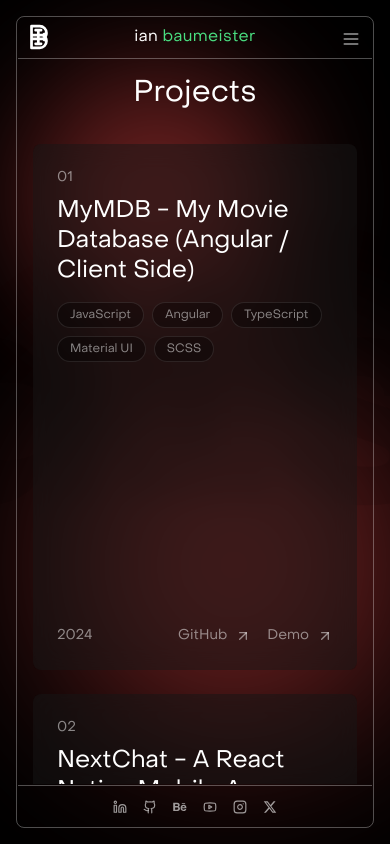
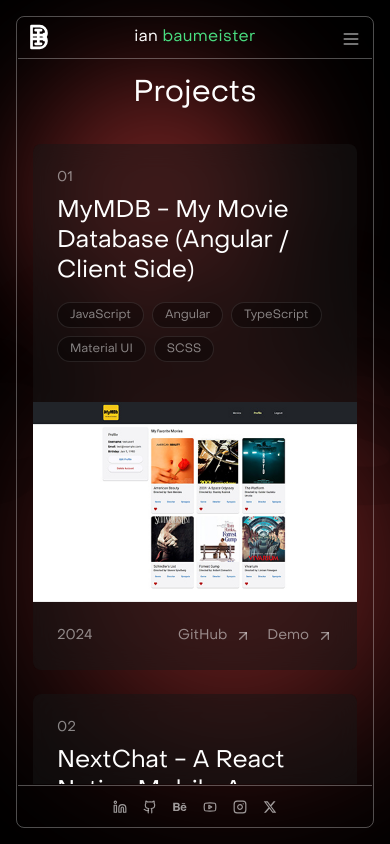
Before and after one commit to ibxibx/portfolio-react, a React (Create React App) app: page /portfolio-react/work in a window 390 px wide. Built offline with nearby package versions, Linux system fonts and the light colour scheme.

Commit message:
Adjusted the pictures to be visible on 1280 viewport sizes without fade in and out

```diff
--- a/src/pages/Work.jsx
+++ b/src/pages/Work.jsx
@@ -43,6 +43,9 @@
 }) => {
   const [ref, inView] = useInView({ threshold: 0.1 });
 
+  // Check if the viewport width is less than 1280px
+  const isSmallViewport = window.innerWidth < 1280;
+
   return (
     <motion.div
       className="bg-neutral-900/50 backdrop-blur-md rounded-lg overflow-hidden mb-6 flex flex-col lg:flex-row min-h-[300px] group"
@@ -72,14 +75,18 @@
 
       {/* Image Section */}
       <div
-        className={`w-full lg:w-[340px] h-[200px] lg:h-auto relative overflow-hidden transition-opacity duration-500 ${
-          inView ? "opacity-100" : "opacity-0"
+        className={`w-full lg:w-[340px] h-[200px] lg:h-auto relative overflow-hidden ${
+          isSmallViewport || inView ? "opacity-100" : "opacity-0"
         }`}
       >
         <img
           src={projectImages[imageNumber]}
           alt={title}
-          className="w-full h-full object-cover opacity-0 group-hover:opacity-100 lg:transition-opacity lg:duration-500"
+          className={`w-full h-full object-cover ${
+            isSmallViewport
+              ? "opacity-100"
+              : "opacity-0 group-hover:opacity-100 lg:transition-opacity lg:duration-500"
+          }`}
         />
       </div>
 
```
